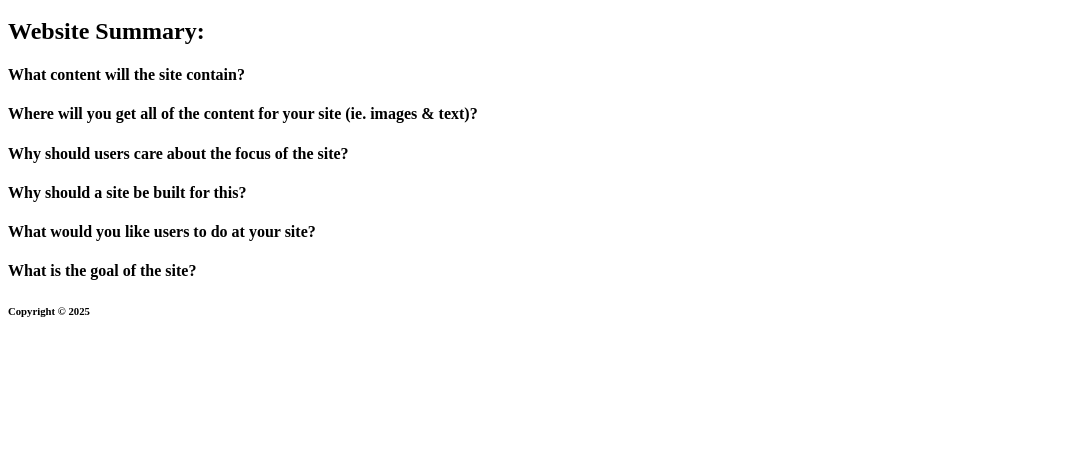
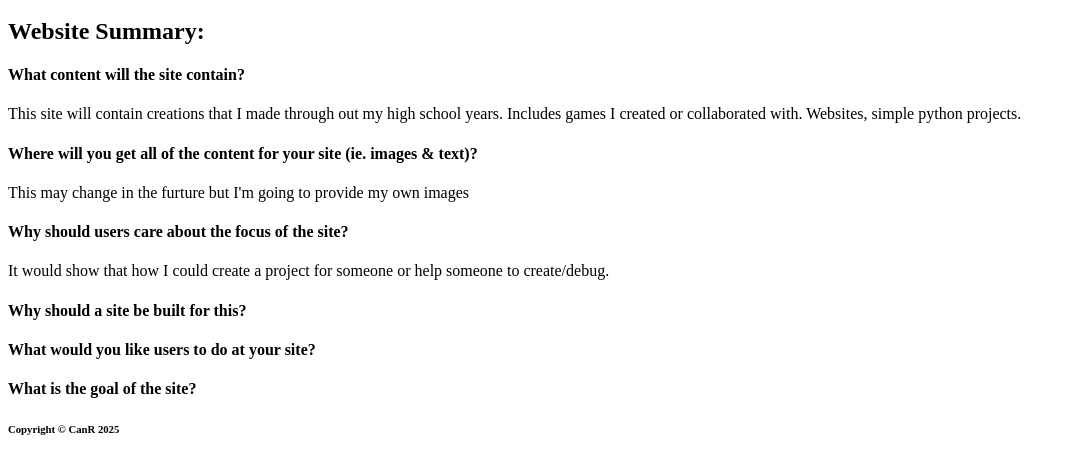
Before and after one commit to ReturnCanary/se1400, a plain HTML site: page milestone1/index.html in a window 1280 px wide. Shown: the part 100-574 px from the top of the page, without its empty margins (0-1072 px from the left). Drawn offline with Linux system fonts and the light colour scheme.

Commit message:
Answered some questions 1-2

```diff
--- a/milestone1/index.html
+++ b/milestone1/index.html
@@ -3,7 +3,7 @@
 <head>
     <meta charset="UTF-8">
     <meta name="robots" content="noindex, nofollow">
-    <title>Hobbies</title>
+    <title>List of Projects</title>
 </head>
 <body>
     <header>
@@ -18,8 +18,11 @@
     <main>
         <h2>Website Summary:</h2>
         <h4>What content will the site contain?</h4>
+        <p>This site will contain creations that I made through out my high school years. Includes games I created or collaborated with. Websites, simple python projects.</p>
         <h4>Where will you get all of the content for your site (ie. images & text)?</h4>
+        <p>This may change in the furture but I'm going to provide my own images</p>
         <h4>Why should users care about the focus of the site?</h4>
+        <p>It would show that how I could create a project for someone or help someone to create/debug.</p>
         <h4>Why should a site be built for this?</h4>
         <h4>What would you like users to do at your site?</h4>
         <h4>What is the goal of the site?</h4>
@@ -27,7 +30,7 @@
     </main>
 
     <footer>
-        <h6>Copyright &copy 2025</h6>
+        <h6>Copyright &copy CanR 2025</h6>
 
     </footer>
 </body>
```
